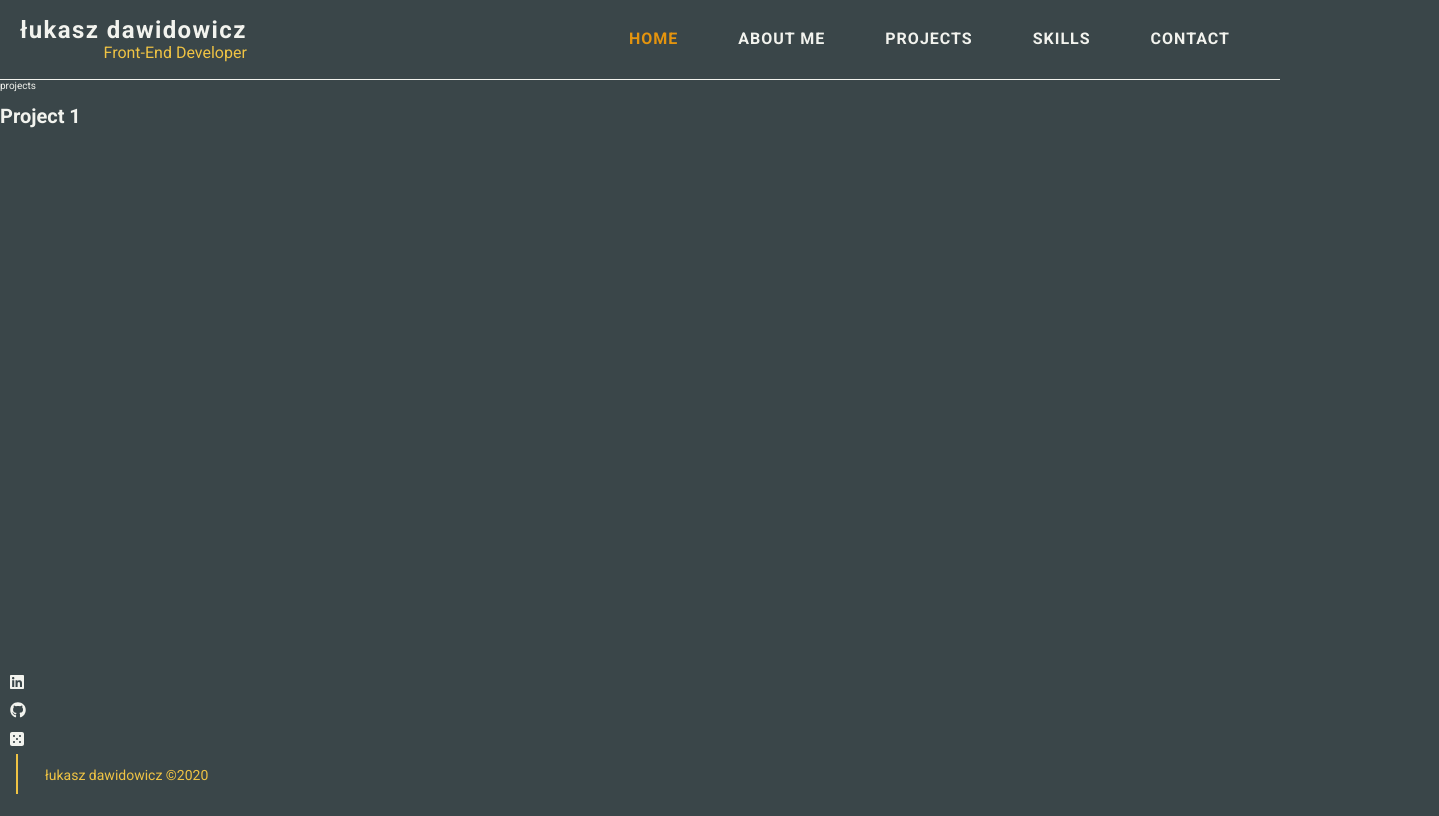
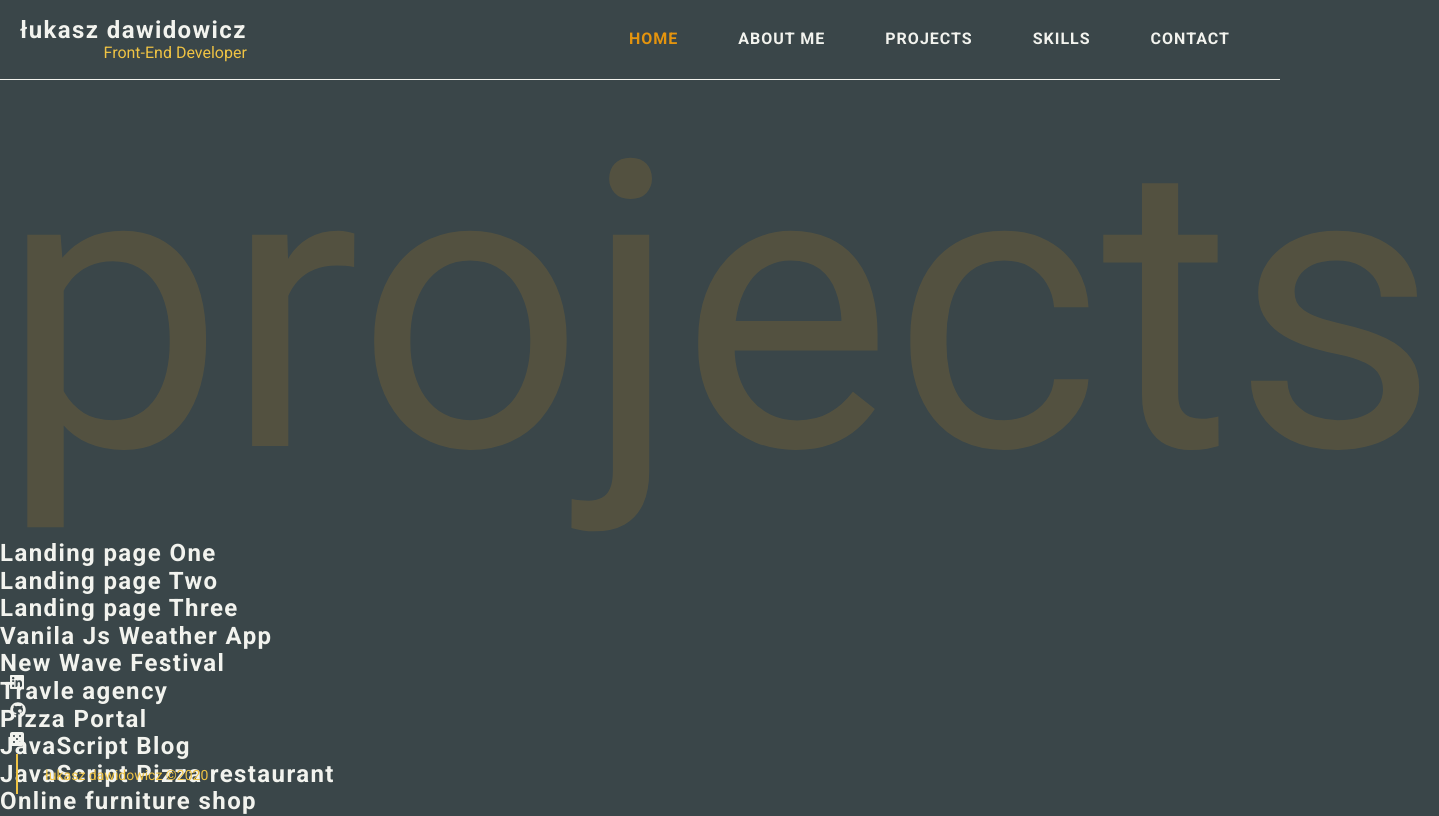
Before and after one commit to shivetay/LD_portfolio, a React (Create React App) app: page /projects in a window 1280 px wide. Shown: the top 816 px of the page, 1439 px wide, since content can reach past the window. Built offline with nearby package versions, Linux system fonts and the light colour scheme.

Commit message:
add state to Projects

```diff
--- a/src/components/views/Projects/Projects.js
+++ b/src/components/views/Projects/Projects.js
@@ -2,17 +2,153 @@ import React from 'react';
 
 import './Projects.scss';
 
-const Projects = () => {
+class Projects extends React.Component {
+  state = {
+    proj: [
+      {
+        id: 1,
+        name: 'Landing page One',
+        link: 'https://shivetay.github.io/protfolio_project_1',
+        tech: 'HTML, CSS/SASS, CSS Grid, RWD',
+        description:
+          'Small ladnign page, created with some basic HTML and CSS. This page is fully responisve. Gallery was made with CSS Grid',
+        photo: '',
+      },
+      {
+        id: 2,
+        name: 'Landing page Two',
+        link: 'https://shivetay.github.io/portfolio_project_2/',
+        tech: 'HTML, CSS/SASS, flexbox, RWD',
+        description:
+          'Small ladnign page, created with some basic HTML and CSS. This page is fully responisve.',
+        photo: '',
+      },
+      {
+        id: 3,
+        name: 'Landing page Three',
+        link: 'https://shivetay.github.io/portfolio_project_3/',
+        tech: 'HTML, CSS/SASS, Bootstrap, RWD',
+        description:
+          'Small ladnign page, created with Bootstrap. This page is fully responisve.',
+        photo: '',
+      },
+      {
+        id: 4,
+        name: 'Vanila Js Weather App',
+        link: 'https://shivetay.github.io/vanila_js_wheaterApp/',
+        tech: 'HTML, CSS/SASS, JS, API',
+        description:
+          'Small weather app. This page was created as a prctice with Vanila JavaScript. Weather is generet from openweatherAPI',
+        photo: '',
+      },
+      {
+        id: 5,
+        name: 'New Wave Festival',
+        link: 'https://damp-gorge-76852.herokuapp.com/',
+        tech: 'HTML, CSS/SASS, React + Redux, Mongo, Websocket, express',
+        description:
+          'This page was created as a backed-end practice, during my Kodilla bootcamp. Main goal was to use mongo as a database.',
+        photo: '',
+      },
+      {
+        id: 6,
+        name: 'Travle agency',
+        link: '',
+        tech: 'HTML, CSS/SASS, React + Redux',
+        description:
+          'This page was created as a React practice, during my Kodilla bootcamp. Main goal was to use fix all bugs. Also this page was done with TDD. To run this project use: yarn start',
+        photo: '',
+      },
+      {
+        id: 7,
+        name: 'Pizza Portal',
+        link: '',
+        tech: 'HTML, CSS/SASS, React + Redux',
+        description:
+          'This page was created as a React practice, during my Kodilla bootcamp. Main goal was to connect fronte-end with back-end.  To run this project use: yarn start. localhost:3131 - client side, localhost:3131/api - api, localhost:3131/panel - main home site',
+        photo: '',
+      },
+      {
+        id: 8,
+        name: 'JavaScript Blog',
+        link: 'https://shivetay.github.io/kodill_blog/',
+        tech: 'HTML, CSS/SASS, JS',
+        description:
+          'This page was created as a Javascript practice, during my Kodilla bootcamp.',
+        photo: '',
+      },
+      {
+        id: 9,
+        name: 'JavaScript Pizza restaurant',
+        link: 'https://pizza-kodilla-54318.herokuapp.com/',
+        tech: 'HTML, CSS/SASS, JS',
+        description:
+          'This page was created as a OOP Javascript practice, during my Kodilla bootcamp.',
+        photo: '',
+      },
+      {
+        id: 10,
+        name: 'Online furniture shop',
+        link: 'https://stupefied-lewin-977cb1.netlify.com/',
+        tech: 'HTML, CSS/SASS, React + Redux',
+        description:
+          'This page was created as a group project, during my Kodilla bootcamp. Main goal here was, to deliver working site for customer',
+        photo: '',
+      },
+      {
+        id: 11,
+        name: 'JS Dashboard',
+        link: 'https://shivetay.github.io/kodilla_dashbord/',
+        tech: 'HTML, CSS/SASS, JS',
+        description:
+          'This page was created as a singel project, during my Kodilla bootcamp. Main goal here was, to cut PSD to working website',
+        photo: '',
+      },
+      {
+        id: 12,
+        name: 'ToDo React App',
+        link: 'https://todo-kodilla.herokuapp.com/',
+        tech: 'HTML, CSS/SASS, React + Redux',
+        description:
+          'This page was created as a React practice, during my Kodilla bootcamp.',
+        photo: '',
+      },
+    ],
+  };
+
+  // componentDidMount() {
+  //   const { fetchProjects } = this;
+
+  //   fetchProjects();
+  // }
+
+  // fetchProjects() {
+  //   fetch('../../../projectData.json')
+  //     .then(res => res.json())
+  //     .then(data => {
+  //       this.setState({ proj: data.projects });
+  //     });
+  // }
+
+  render() {
+    const { proj } = this.state;
     return (
       <section className='Projects'>
         <div className='Projects__Container'>
           <span className='Projects-bg'>projects</span>
           <div className='Projects__Content'>
-          <h1>Project 1</h1>
+            {proj.map(project => {
+              return (
+                <div key={project.id} className='Projects__Project'>
+                  <h3>{project.name}</h3>
+                </div>
+              );
+            })}
           </div>
         </div>
       </section>
     );
-};
+  }
+}
 
 export default Projects;
--- a/src/components/views/Projects/Projects.scss
+++ b/src/components/views/Projects/Projects.scss
@@ -0,0 +1,12 @@
+@import '../../../styles/settings.scss';
+
+.Projects {
+  &__Container {
+    position: relative;
+  }
+  &-bg {
+    font-size: 40rem;
+    color: $color-font-contrast-second;
+    opacity: 0.15;
+  }
+}
```
Lines whose indentation alone changed are shown as unchanged.
